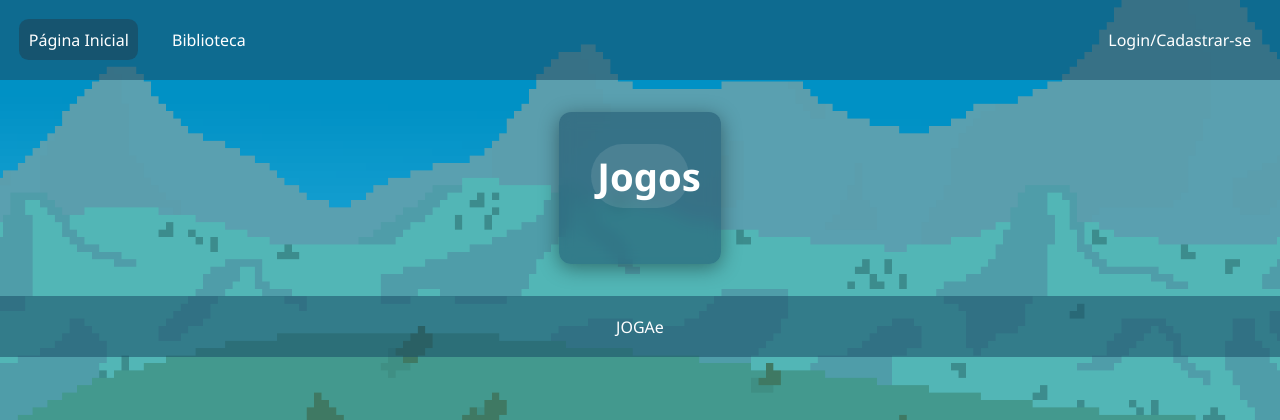
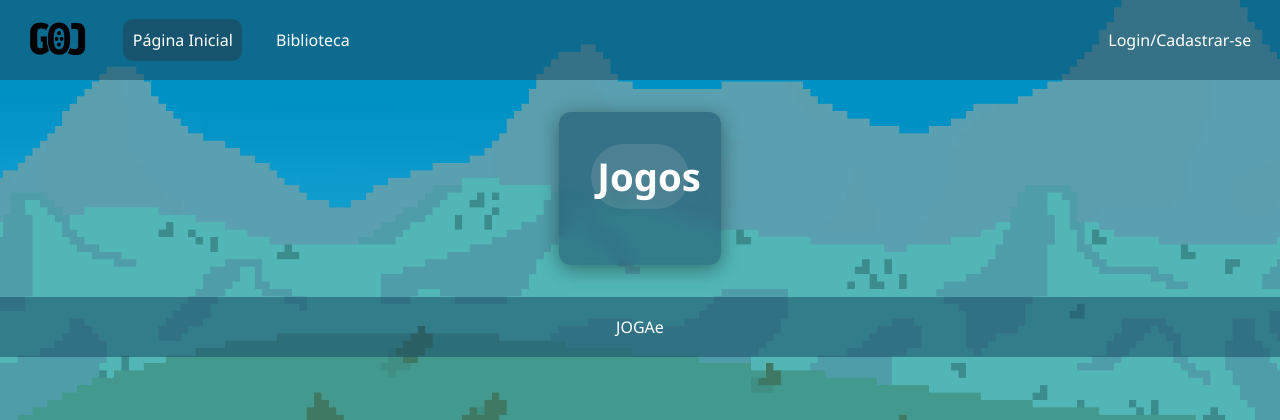
Before and after one commit to eduardoaquinosilva/jogae, a Django app: page / in a window 1280 px wide. Shown: the top 420 px of the page. Run offline with Django 5.2, Linux system fonts and the light colour scheme; data that the repository does not hold is empty.

Commit message:
feat: logo

```diff
--- a/jogae/games/static/css/navbar.css
+++ b/jogae/games/static/css/navbar.css
@@ -7,6 +7,26 @@
   min-height: 2rem;
   padding: 1.2rem;
   margin-bottom: 2rem!important;
+}
+
+.navbar-brand {
+  display: flex;
+  flex-direction: row;
+  justify-content: center;
+  align-items: center;
+  padding: 0;
+  margin: 0;
+}
+
+.navbar-brand img{
+  border-radius: 1rem;
+  height: 2.6rem;
+  width: 5rem;
+  object-fit: contain;
+}
+
+.navbar-brand img:hover {
+  background-color: rgba(174, 199, 211, 0.178);
 }
 
 .navbar-items {
--- a/jogae/games/templates/partials/navbar.html
+++ b/jogae/games/templates/partials/navbar.html
@@ -1,5 +1,6 @@
 <div class="navbar">
   <nav class="navbar-items">
+    <a class="navbar-brand" href="#home"><img src="../../static/img/logo.png"></a>
     <a class="navbar-link active" href="#home">Página Inicial</a>
     <a class="navbar-link" href="#">Biblioteca</a>
   </nav>
```
